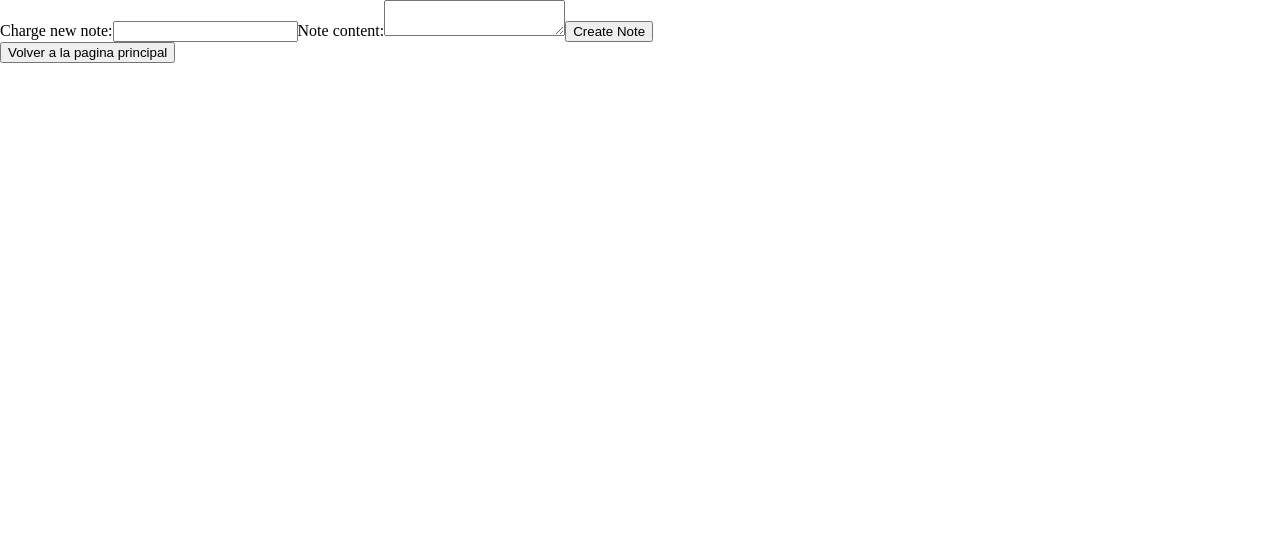
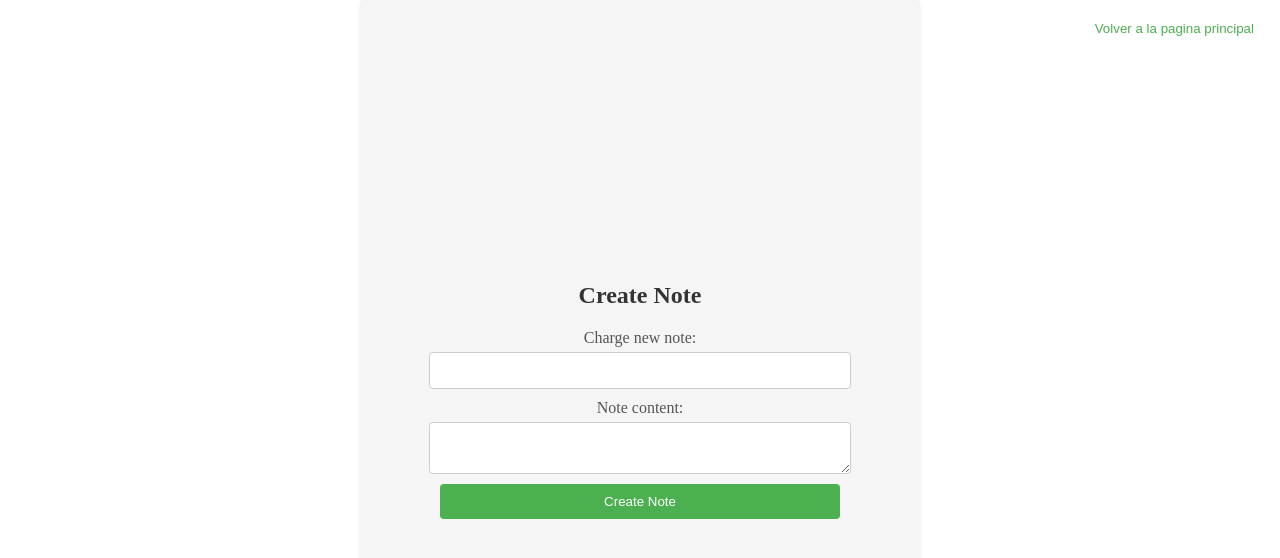
Before and after one commit to EmilioVigil/AppNotas, a React (Vite) app: page /createNote in a window 1280 px wide. Shown: the top 558 px of the page. Built offline with nearby package versions, Linux system fonts and the light colour scheme.

Commit message:
Estilos CreateNote.jsx

```diff
--- a/src/components/createNote/CreateNote.css
+++ /dev/null
@@ -1,14 +0,0 @@
-.notCreate {
-    display: none;
-}
-
-.createNote {
-    display: flex;
-    align-items: center;
-    justify-content: center;
-    padding: 1rem;
-    background-color: #0fd80fa2;
-
-
-
-}
--- a/src/components/createNote/CreateNote.jsx
+++ b/src/components/createNote/CreateNote.jsx
@@ -2,7 +2,8 @@ import { useNavigate } from "react-router-dom";
 import { useState } from "react"
 import { Link } from "react-router-dom"
 import axios from 'axios'
-import './CreateNote.css'
+import { Button, FormContainer, Input, Title, BackButton } from './CreateNote.styled.js'
+
 export function CreateNote() {
 
     const [input, setInput] = useState({
@@ -45,15 +46,12 @@ export function CreateNote() {
 
 
     return (
-        <div>
-
-            <p className={createNote ? 'createNote' : 'notCreate'} >Note created!</p>
-
-            <form>
+        <FormContainer>
+            <Title>Create Note</Title>
             <label>
                 Charge new note:
             </label>
-                <input
+            <Input
                 type="text"
                 name="title"
                 value={input.title}
@@ -67,19 +65,15 @@ export function CreateNote() {
                 value={input.content}
                 onChange={handleChange}
             ></textarea>
-                <button
+            <Button
                 type='submit'
                 onClick={handleSubmitCreate}>
                 Create Note
-                </button>
-            </form>
-
-
-
+            </Button>
 
             <Link to={'/home'}>
-                <button>Volver a la pagina principal</button>
+                <BackButton>Volver a la pagina principal</BackButton>
             </Link>
-        </div >
+        </FormContainer>
     )
 }
--- /dev/null
+++ b/src/components/createNote/CreateNote.styled.js
@@ -0,0 +1,115 @@
+import styled, { keyframes } from 'styled-components';
+
+
+// Animación para la transición del formulario
+const fadeIn = keyframes`
+  from {
+    opacity: 0;
+    transform: translateY(-10px);
+  }
+  to {
+    opacity: 1;
+    transform: translateY(0);
+  }
+`;
+
+
+// Componente estilizado para el formulario
+const FormContainer = styled.form`
+  display: flex;
+  flex-direction: column;
+  align-items: center;
+  justify-content: center;
+  height: 100vh;
+  max-width: 400px;
+  margin: 0 auto;
+  padding: 0 5rem;
+  background-color: #f5f5f5;
+  box-shadow: 0 2px 4px rgba(0, 0, 0, 0.1);
+  border-radius: 4px;
+  animation: ${fadeIn} 0.3s ease;
+
+  &:hover {
+    box-shadow: 0 4px 8px rgba(0, 0, 0, 0.1);
+  }
+
+  label{
+      display: block;
+  font-size: 16px;
+  margin-bottom: 5px;
+  color: #555;
+  }
+
+  textarea{
+     width: 100%;
+  padding: 10px;
+  margin-bottom: 10px;
+  border: 1px solid #ccc;
+  border-radius: 4px;
+  resize: vertical;
+  transition: border-color 0.3s ease;
+
+  &:focus {
+    border-color: #4caf50;
+  }
+  }
+
+`;
+
+const Title = styled.h1`
+  font-size: 24px;
+  margin-bottom: 20px;
+  color: #333;
+`;
+
+const Input = styled.input`
+  width: 100%;
+  padding: 10px;
+  margin-bottom: 10px;
+  border: 1px solid #ccc;
+  border-radius: 4px;
+  transition: border-color 0.3s ease;
+
+  &:focus {
+    border-color: #4caf50;
+  }
+`;
+
+const Button = styled.button`
+  width: 100%;
+  padding: 10px;
+  background-color: #4caf50;
+  color: #fff;
+  border: none;
+  border-radius: 4px;
+  cursor: pointer;
+  transition: background-color 0.3s ease;
+
+  &:hover {
+    background-color: #45a049;
+    transform: scale(1.05);
+  }
+`;
+
+const BackButton = styled.button`
+  position: absolute;
+  top: 20px;
+  right: 20px;
+  background-color: transparent;
+  border: none;
+  color: #4caf50;
+  cursor: pointer;
+  transition: color 0.3s ease;
+
+  &:hover {
+    color: #45a049;
+  }
+`;
+
+export {
+    FormContainer,
+    Title,
+    Input,
+    Button,
+    BackButton
+}
```
Lines whose indentation alone changed are shown as unchanged.
